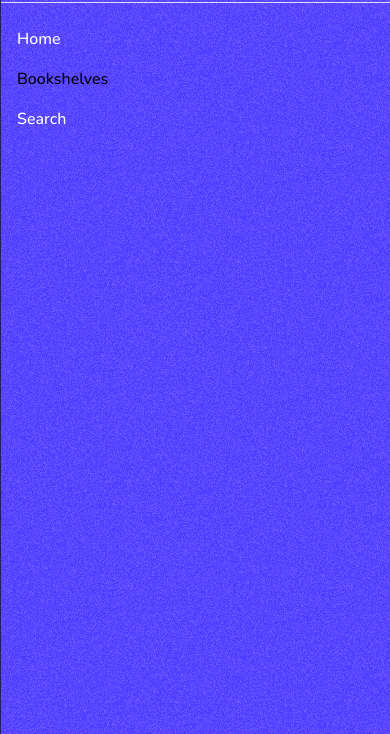
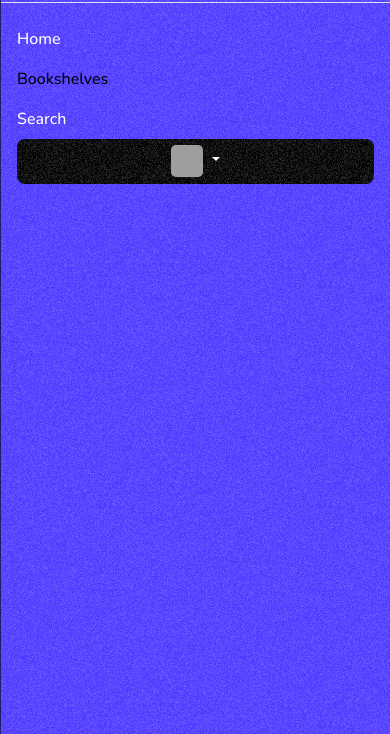
Before and after one commit to trymkyvaag/CSC3950_Gray_Farhat_Kyvaag_Final, a website: page public/pages/account.html in a window 390 px wide. Both pictures are taken after a click on the button "...". Shown: the part 88-822 px from the top of the page. Drawn offline with nearby package versions, Linux system fonts and the light colour scheme; files that its build step writes are made by us from their sources; grey boxes are pictures that could not be loaded; files whose address does not match are found by name.

Commit message:
Added nav account dropdown to all pages. Fixed spacing and styling.

```diff
--- a/public/pages/account.html
+++ b/public/pages/account.html
@@ -54,6 +54,16 @@
                     <li class="nav-item"><a class="nav-link" href="/home">Home</a></li>
                     <li class="nav-item"><a class="nav-link active" href="/bookshelves">Bookshelves</a></li>
                     <li class="nav-item"><a class="nav-link" href="/search">Search</a></li>
+                    <li class="nav-item dropdown">
+                        <a class="btn btn-secondary dropdown-toggle account-dropdown-toggle" href="#" role="button" data-bs-toggle="dropdown" aria-expanded="false">
+                            <img class="nav-profile-picture" src="https://st3.depositphotos.com/6672868/13701/v/450/depositphotos_137014128-stock-illustration-user-profile-icon.jpg" alt="Profile Picture">
+                        </a>
+                        <ul class="dropdown-menu">
+                            <li><a class="dropdown-item" href="/account">Account Settings</a></li>
+                            <li><hr class="dropdown-divider"></li>
+                            <li><a class="dropdown-item" href="#">Sign Out</a></li>
+                        </ul>
+                    </li>
                 </ul>
             </div>
         </div>
--- a/public/styles/main.css
+++ b/public/styles/main.css
@@ -68,13 +68,14 @@ body{
 }
 
 .account-dropdown-toggle{
-    padding: 0.3rem;
-    margin-left: 1rem;
+    padding: 0.4rem;
+    margin-left: 2rem;
     border: 0 transparent;
     border-radius: 0.5rem;
     background: var(--primary-button-color);
     background-image: var(--grain);
 }
+
 .nav-profile-picture{
     aspect-ratio: 1/1;
     width: 2rem;
@@ -247,6 +248,11 @@ body{
         background-color: var(--main-background-color);
         background-image: var(--grain);
     }
+
+    .account-dropdown-toggle{
+        margin: 0;
+        width: 100%;
+    }
 }
 
 
```
Also changed, not shown: public/pages/bookshelves.html (+10 -0 lines), public/pages/home.html (+3 -3 lines), public/pages/search.html (+10 -0 lines).
